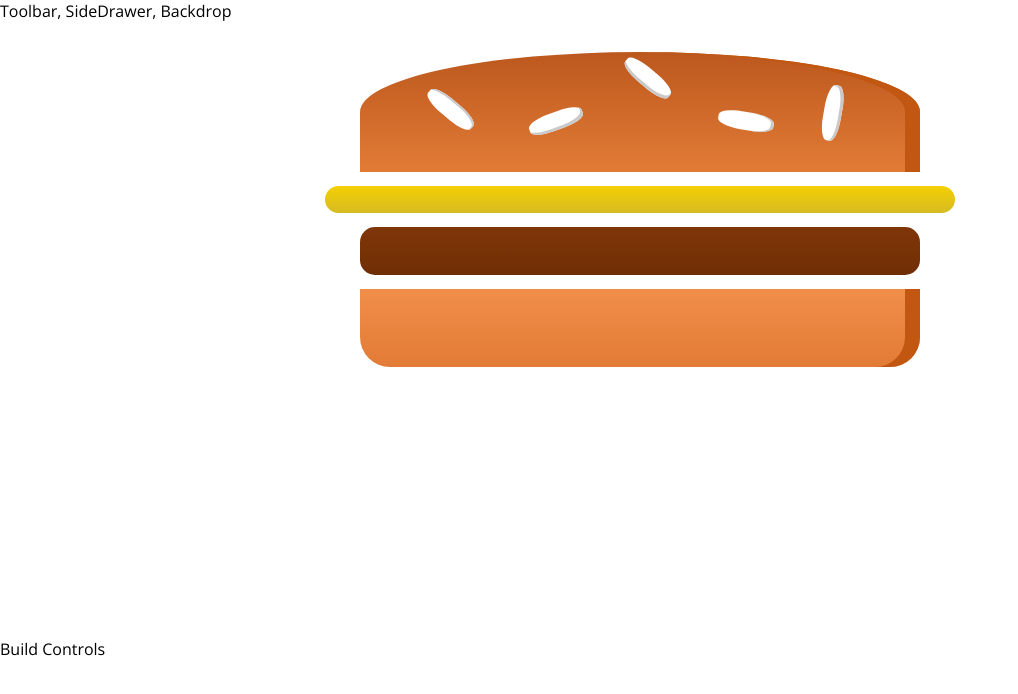
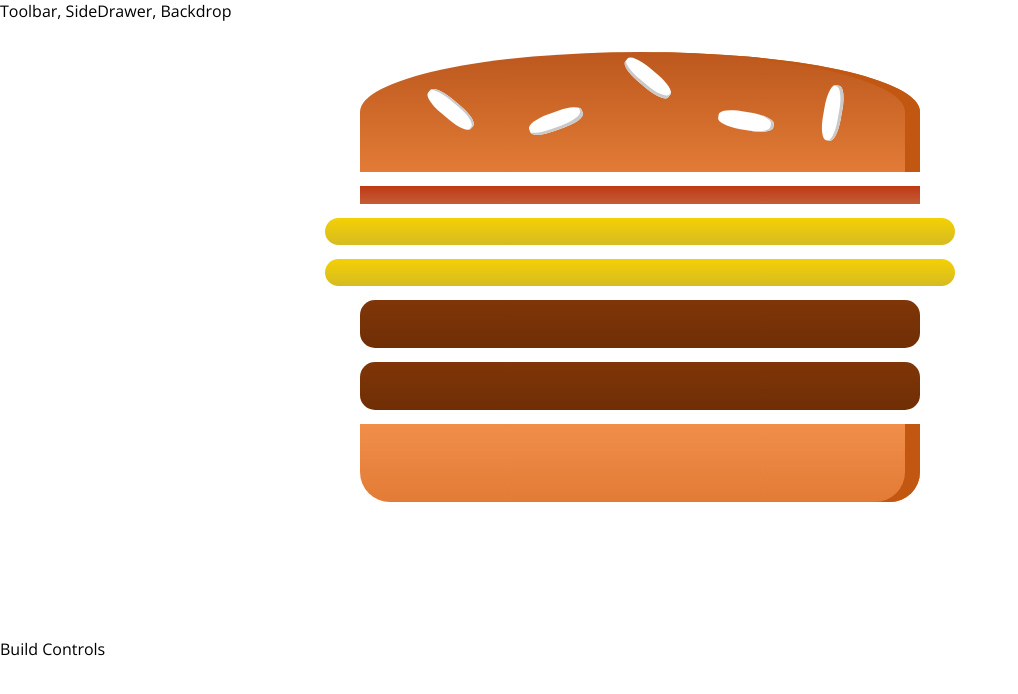
Before and after one commit to tarekcham/Burger-Builder, a React app: page / in a window 1280 px wide. Shown: the top 694 px of the page, without its empty margins (0-1018 px from the left). Built offline with nearby package versions, Linux system fonts and the light colour scheme.

Commit message:
burger logic implemented

```diff
--- a/src/components/Burger/Burger.js
+++ b/src/components/Burger/Burger.js
@@ -2,12 +2,20 @@
 import classes from './Burger.css'
 import BurgerIngredients from './BurgerIngredients/BurgerIngredients'
 
-const burger = () => {
+
+const burger = (props) => {
+	const transformedIngredient = Object.keys(props.ingredients).map(igKey => {
+		return [...Array(props.ingredients[igKey])].map((_,i)=>{
+			 return <BurgerIngredients type={igKey} key={igKey+ i } />
+		})
+	})
+
 	return(
+
 		<div className={classes.Burger}>
 			<BurgerIngredients type="bread-top" />
-			<BurgerIngredients type="cheese" />
-			<BurgerIngredients type="meat" />
+			{transformedIngredient}
+
 			<BurgerIngredients type="bread-bottom" />
 
 		</div>
--- a/src/containers/BurgerBuilder/BurgerBuilder.js
+++ b/src/containers/BurgerBuilder/BurgerBuilder.js
@@ -1,11 +1,20 @@
 import React, { Component, Fragment } from "react";
-import Burger from '../../components/Burger/Burger'
+import Burger from "../../components/Burger/Burger";
 
 export default class BurgerBuilder extends Component {
+	state = {
+		ingredients: {
+			saled: 1,
+			bacon: 1,
+			cheese: 2,
+			meat: 2
+		}
+	};
+
 	render() {
 		return (
 			<Fragment>
-				<Burger />
+				<Burger ingredients={this.state.ingredients} />
 				<div>Build Controls</div>
 			</Fragment>
 		);
```
